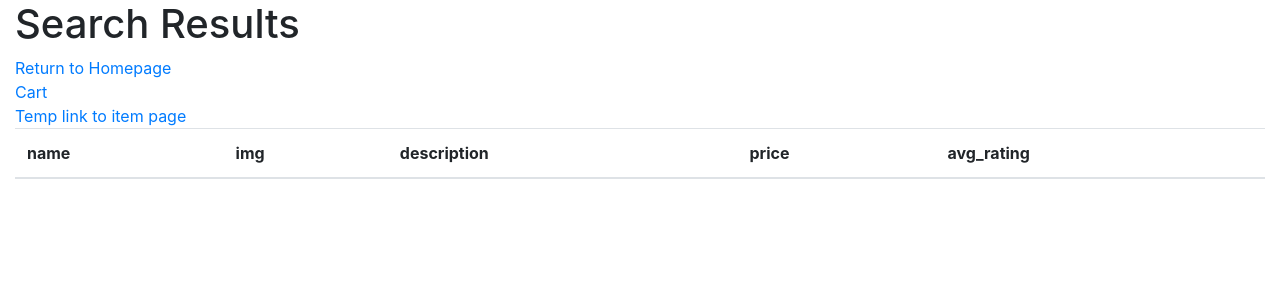
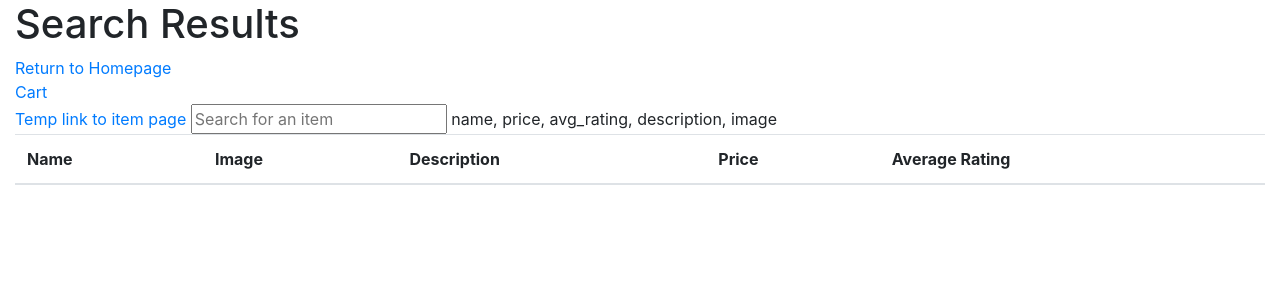
Before and after one commit to blossommojekwu/bazar.github.io, a Flask app: page /searchresults in a window 1280 px wide. Shown: the part 56-356 px from the top of the page. Run offline with Flask 2, Linux system fonts and the light colour scheme; lists and menus that the app fills with data are empty; parts of the project's set-up code (start-up, migrations or seed data) failed here and were passed over; some libraries are stand-ins or nearby versions.

Commit message:
committing changes to search results

```diff
--- a/app.py
+++ b/app.py
@@ -39,15 +39,18 @@ def home():
         logvar = False
         return render_template("homepage.html", logvar = logvar)
 #UNFINISHED, need to add matching for seller and functionality for showing results by jumping to results pagegit
+
 @app.route("/", methods = ["POST","GET"])
 def search():
     if request.method == "POST": # If the method that is called in homepage.html is a post method
         # Store Values from the form into searchinput variable
         searchinput = request.form["search"]
         cursor = mysql.connection.cursor(MySQLdb.cursors.DictCursor) # This opens a cursor that can interact with the databases
-        cursor.execute('SELECT name, price, avg_rating, description, image FROM Items, Category, Sellers WHERE %s like Items.name OR %s like Category.name OR %s like Sellers.organization',(searchinput)) # Selects all items where searchinput matches
+        cursor.execute('SELECT name, price, avg_rating, description, image FROM Items, Category, Sellers WHERE %s LIKE Items.name OR %s LIKE Category.name OR %s LIKE Sellers.organization', [searchinput]) # Selects all items where searchinput matches
         searchr = cursor.fetchall() # takes all of these instances into account
-        return render_template("search_results.html", name = name, price = price, avg_rating = avg_rating, image = img, description = description, searchr = searchresults)
+        return render_template("searchresults.html", name = searchr[0], price = searchr[1], avg_rating = searchr[2], image = searchr[4], description = searchr[3], searchr = searchr)
+    else:
+        return render_template("login.html")
 
 # def display_recs():
 #     cursor = mysql.connection.cursor(MySQLdb.cursors.DictCursor)
@@ -294,10 +297,34 @@ def modQuantity(id):
 
 @app.route("/searchresults")
 def searchresults():
-    return render_template("search_results.html")
+    search()
+    return render_template("searchresults.html")
 
 @app.route("/item")
 def item():
+    if "user" in session: # Check if user is logged in
+        logvar = True # Update logvar boolean if so
+        # Retrieve session data
+        first_name = session["first_name"]
+        sellerID = session["userID"]
+        seller = session["seller"]
+        # Open a cursor and get all items sold for a seller
+        cursor = mysql.connection.cursor()
+        cursor.execute('SELECT itemID, name, price, num, image FROM items WHERE sellerID = %s', [sellerID])
+        items = cursor.fetchall()
+        cursor.execute('SELECT * FROM buyers WHERE userID = %s', [sellerID])
+        user = cursor.fetchall()
+        org = session['org']
+        # This is where the delete function is implemented
+        if request.method == "POST":
+            item_id = request.form["item_id"]
+            cursor.execute('DELETE FROM items WHERE itemID = %s',(item_id,))
+            mysql.connection.commit() # This commits the change to the actual mysql database
+            return redirect(url_for("seller"))
+        return render_template("seller.html", logvar = logvar, first_name = first_name, seller = seller, items = items, user=user[0], org=org)
+    else: # If you somehow accessed this page and weren't logged in
+        flash("You are not logged in as a seller")
+        return redirect(url_for("home"))
     return render_template("item.html")
 
 @app.route("/addreview")
@@ -306,14 +333,13 @@ def addreview():
        logvar = True # Update logvar boolean if so
        # Retrieve session data
        userID = session["userID"]
-       # Open a cursor and get current balance for user
        cursor = mysql.connection.cursor()
        input_itemID = request.form["itemid"]
        input_stars = request.form["stars"]
        input_comments = request.form["body"]
-       cursor.execute('INSERT INTO ItemReview VALUES(userID, input_itemID, input_stars, input_comments')
+       cursor.execute('INSERT INTO ItemReview VALUES(userID, input_itemID, input_stars, input_comments)')
        myReview = cursor.fetchone()
-       return render_template("addreview.html", logvar = logvar, userID = userID, first_name = first_name, last_name = last_name, myReview = myReview)
+       return render_template("addreview.html", logvar = logvar, userID = myReview[0], itemID = myReview[1], input_stars = myReview[2], input_comments = myReview[3], myReview = myReview)
     else: # If you somehow accessed this page and weren't logged in
        flash("You are not logged in to add a review!")
        return redirect(url_for("home"))
--- a/templates/db.yaml
+++ b/templates/db.yaml
@@ -1,4 +1,4 @@
 mysql_host: 'localhost'
 mysql_user: 'root'
-mysql_password: 'password'
+mysql_password: 'gossipgirl2109'
 mysql_db: 'miniamazon'
--- a/templates/homepage.html
+++ b/templates/homepage.html
@@ -20,7 +20,7 @@
   {% endwith %}
 <div class="searchbar">
 	<img src="/static/png/amazonLogo.png" alt="Logo" style="width:100px;height:40px;">
-	<form class="search" action="search" method = "POST">
+	<form class="search" action="#" method = "POST">
   	<input class= "searchinput" type="text" placeholder="Search for an item" name="search">
   	<button type="submit"><i class="fa fa-search"></i></button>
   </form>
--- a/templates/search_results.html
+++ b/templates/searchresults.html
@@ -17,17 +17,21 @@
 <br>
 <a href="{{ url_for('item')}}">Temp link to item page</a>
 
+<input class= "searchinput" type="text" placeholder="Search for an item" name="search">
+
 <table class="table">
     <thead>
       <tr>
-        <th scope="col">name</th>
-        <th scope="col">img</th>
-        <th scope="col">description</th>
-        <th scope="col">price</th>
-        <th scope="col">avg_rating</th>
+        <th scope="col">Name</th>
+        <th scope="col">Image</th>
+        <th scope="col">Description</th>
+        <th scope="col">Price</th>
+        <th scope="col">Average Rating</th>
       </tr>
     </thead>
     <tbody>
+
+      name, price, avg_rating, description, image
         {% for row in searchr %}
         <tr>
             {% for d in row %}
@@ -37,4 +41,5 @@
         {% endfor %}
     </tbody>
     </table>
-</body>{% endblock %}
+</body>
+{% endblock %}
```
Also changed, not shown: templates/item.html (+26 -0 lines).
